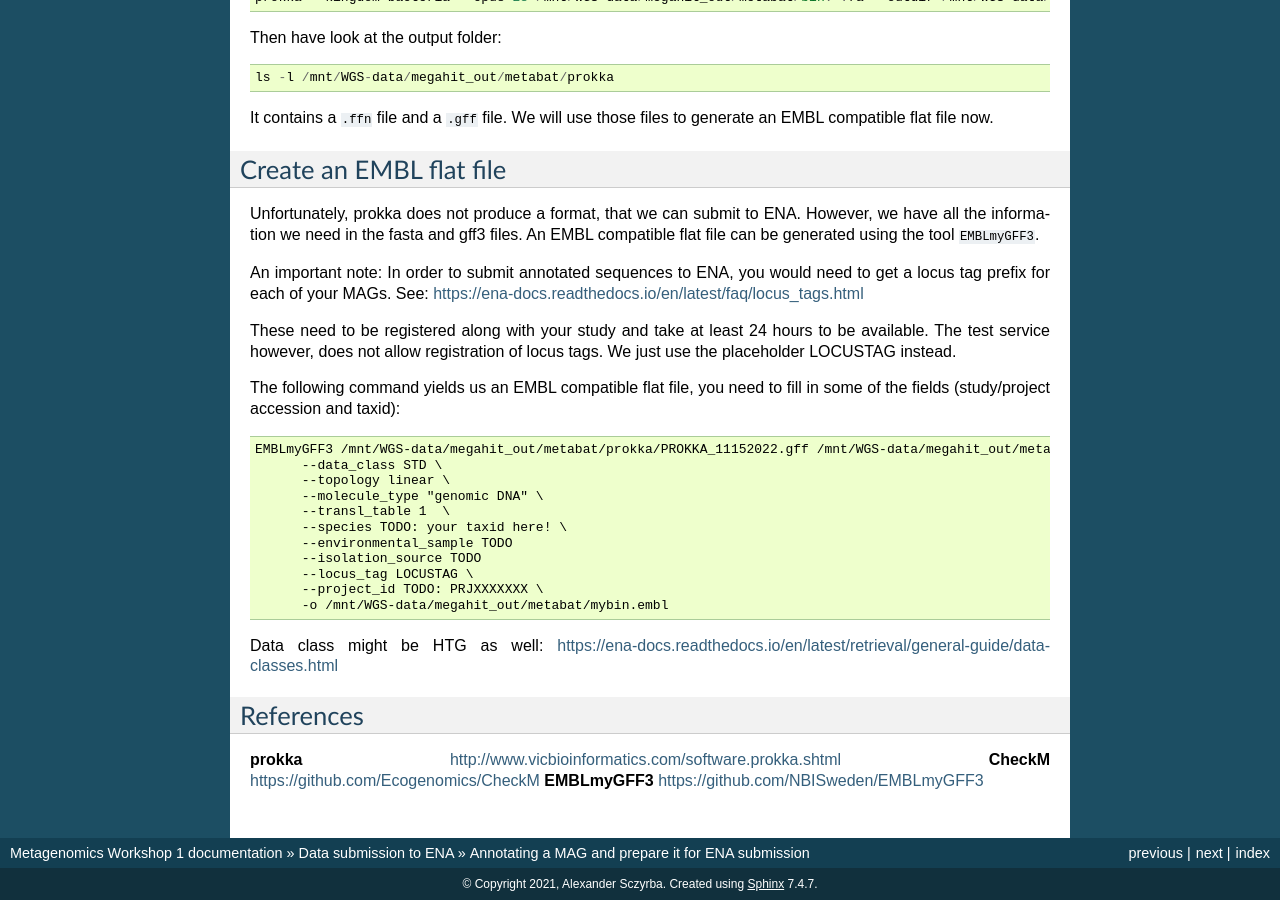
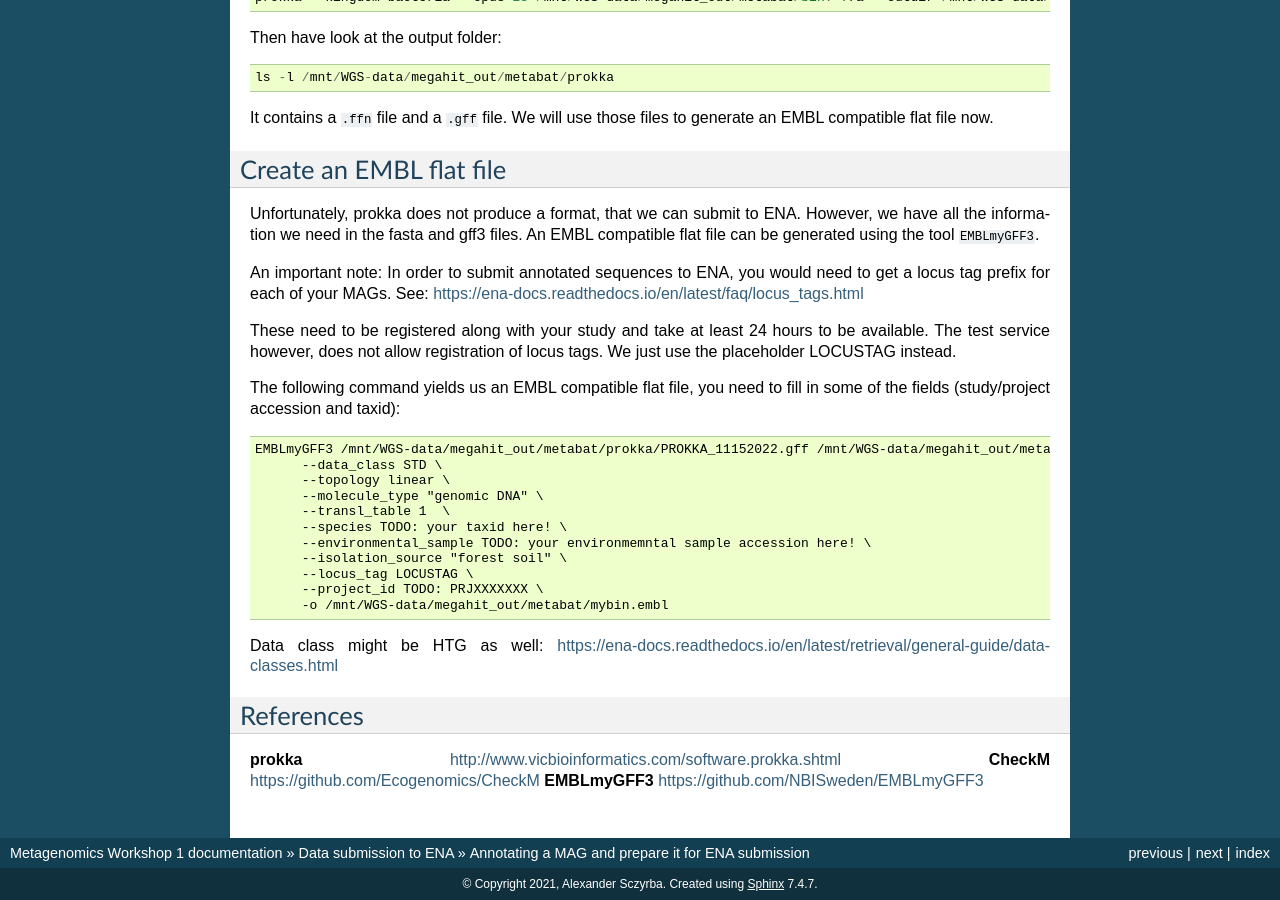
Before and after one commit to metagenomics/metagenomics-workshop, a Sphinx documentation site: the page built from docs/data_submission/mag_annotation.rst, in a window 1280 px wide and 900 px high, scrolled down 898 px. Built offline with Sphinx 7.4.7, drawn with Linux system fonts in a browser that asks for light colours.

Commit message:
Update mag_annotation.rst

```diff
--- a/docs/data_submission/mag_annotation.rst
+++ b/docs/data_submission/mag_annotation.rst
@@ -56,8 +56,8 @@ The following command yields us an EMBL compatible flat file, you need to fill i
         --molecule_type "genomic DNA" \
         --transl_table 1  \
         --species TODO: your taxid here! \
-        --environmental_sample TODO
-        --isolation_source TODO
+        --environmental_sample TODO: your environmemntal sample accession here! \
+        --isolation_source "forest soil" \
         --locus_tag LOCUSTAG \
         --project_id TODO: PRJXXXXXXX \
         -o /mnt/WGS-data/megahit_out/metabat/mybin.embl
```
